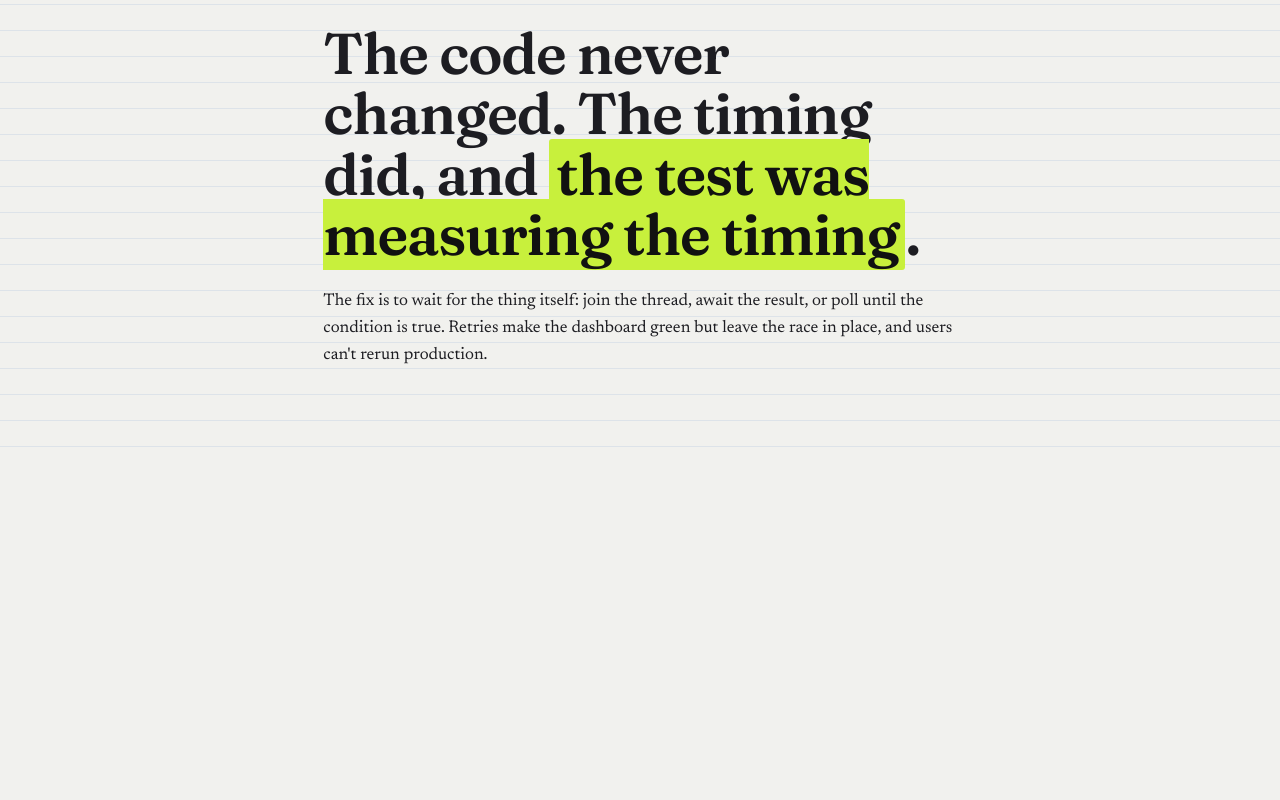
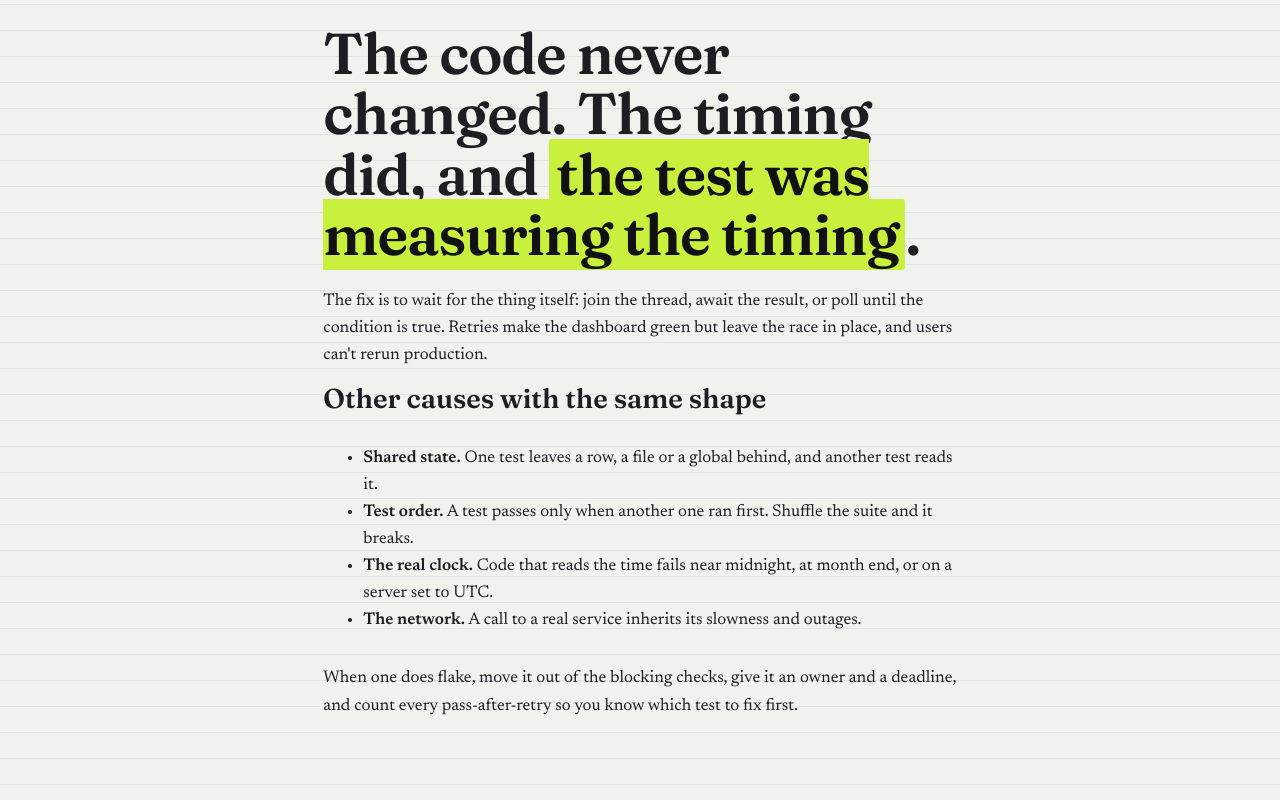
Before and after one commit to EranYonai/explainers, a website: page examples/flaky-test/index.html in a window 1280 px wide. Shown: the part 1165-1965 px from the top of the page. Before the commit the page ends 1614 px from the top, so only its background shows below. Drawn offline with Linux system fonts and the light colour scheme.

Commit message:
Flaky test: add the other common causes below the payoff

```diff
--- a/examples/flaky-test/index.html
+++ b/examples/flaky-test/index.html
@@ -230,6 +230,14 @@ mark{background:var(--hl);color:var(--hl-ink,#111);padding:0 .12em;border-radius
     <p class="payoff">The code never changed. The timing did, and <mark>the test was measuring the timing</mark>.</p>
     <p>The fix is to wait for the thing itself: join the thread, await the result, or poll until the condition is true.
       Retries make the dashboard green but leave the race in place, and users can't rerun production.</p>
+    <h2>Other causes with the same shape</h2>
+    <ul>
+      <li><b>Shared state.</b> One test leaves a row, a file or a global behind, and another test reads it.</li>
+      <li><b>Test order.</b> A test passes only when another one ran first. Shuffle the suite and it breaks.</li>
+      <li><b>The real clock.</b> Code that reads the time fails near midnight, at month end, or on a server set to UTC.</li>
+      <li><b>The network.</b> A call to a real service inherits its slowness and outages.</li>
+    </ul>
+    <p>When one does flake, move it out of the blocking checks, give it an owner and a deadline, and count every pass-after-retry so you know which test to fix first.</p>
   </section>
 </main>
 
```
Also changed, not shown: examples/flaky-test/page.src.html (+8 -0 lines).
